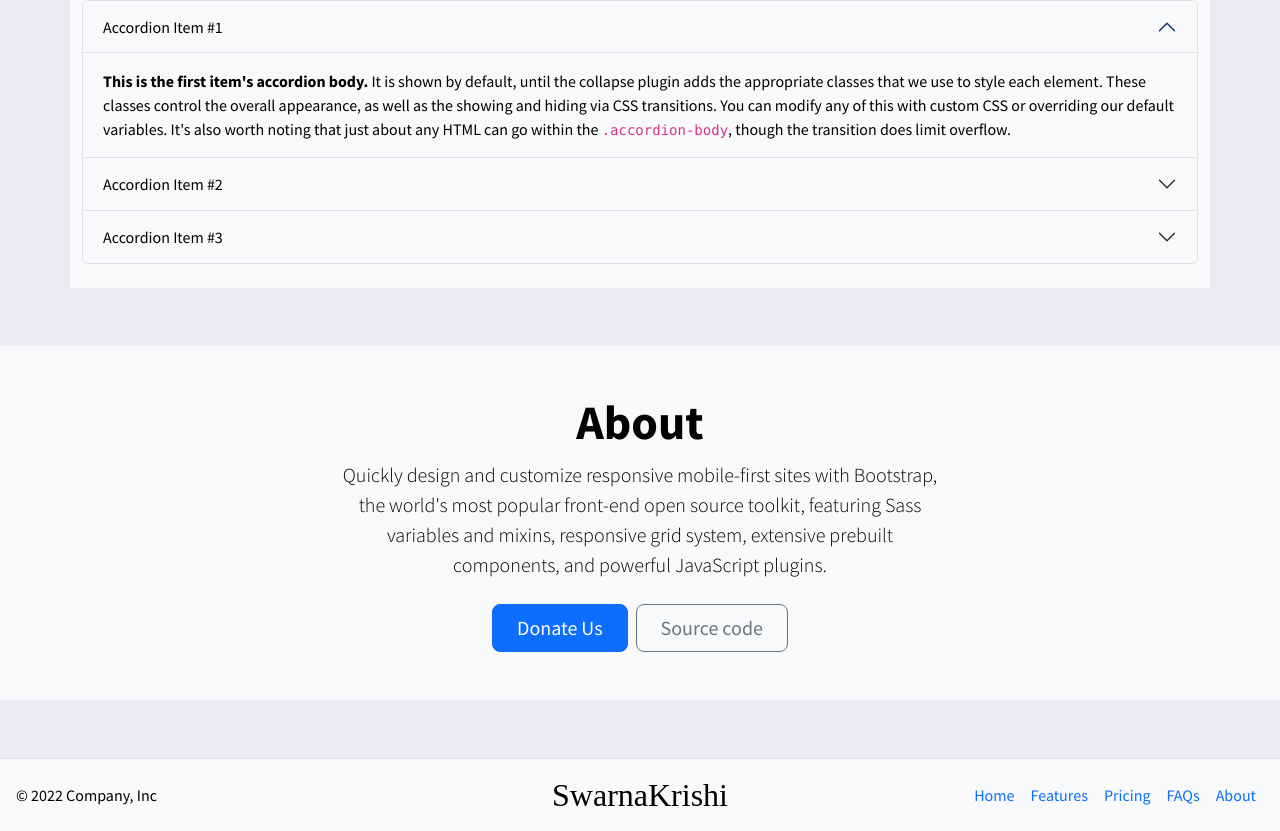
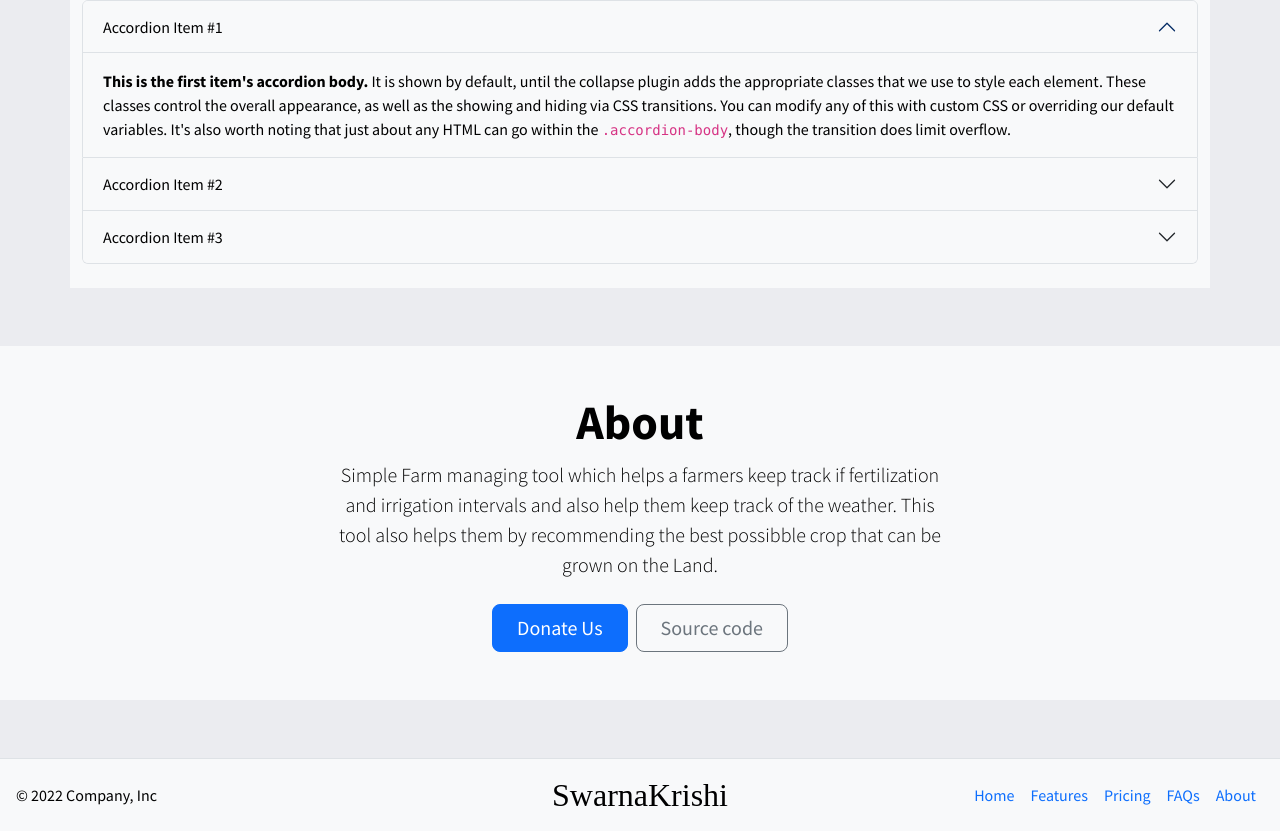
Before and after one commit to Mithun-750/Swarna-Krishi-app, a React (Vite) app: page / in a window 1280 px wide. Shown: the part 1887-2718 px from the top of the page. Built offline with nearby package versions, Linux system fonts and the light colour scheme; a web font is replaced by a local one.

Commit message:
Update About.jsx

```diff
--- a/src/Landing/assets/Components/About/About.jsx
+++ b/src/Landing/assets/Components/About/About.jsx
@@ -8,7 +8,7 @@ export class About extends Component {
                     {/* <img className="d-block mx-auto mb-4" src="/docs/5.3/assets/brand/bootstrap-logo.svg" alt="" width="72" height="57" /> */}
                     <h1 className="display-5 fw-bold">About</h1>
                     <div className="col-lg-6 mx-auto">
-                        <p className="lead mb-4">Quickly design and customize responsive mobile-first sites with Bootstrap, the world's most popular front-end open source toolkit, featuring Sass variables and mixins, responsive grid system, extensive prebuilt components, and powerful JavaScript plugins.</p>
+                        <p className="lead mb-4">Simple Farm managing tool which helps a farmers keep track if fertilization and irrigation intervals and also help them keep track of the weather. This tool also helps them by recommending the best possibble crop that can be grown on the Land. </p>
                         <div className="d-grid gap-2 d-sm-flex justify-content-sm-center">
                             <button type="button" className="btn btn-primary btn-lg px-4 gap-3" fdprocessedid="y86du">Donate Us</button>
                             <button type="button" className="btn btn-outline-secondary btn-lg px-4" fdprocessedid="kyd7k">Source code</button>
```
